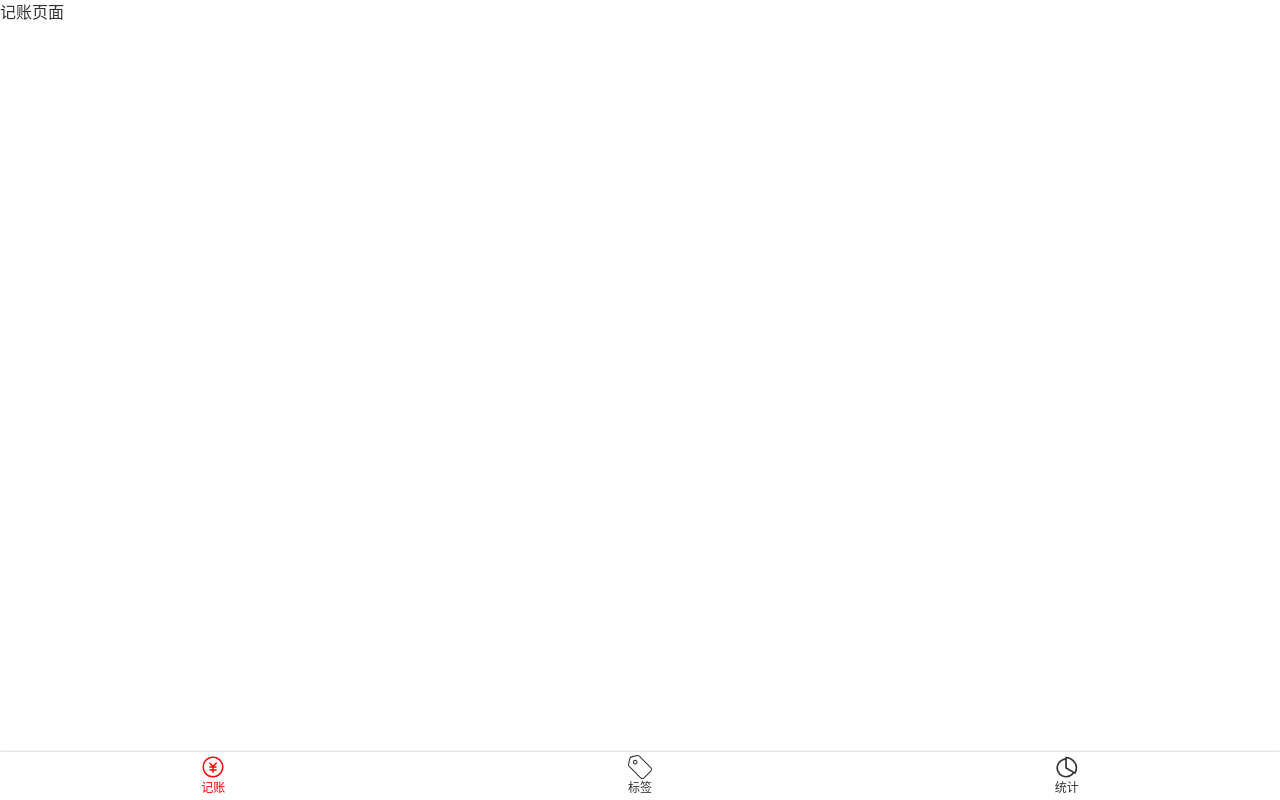
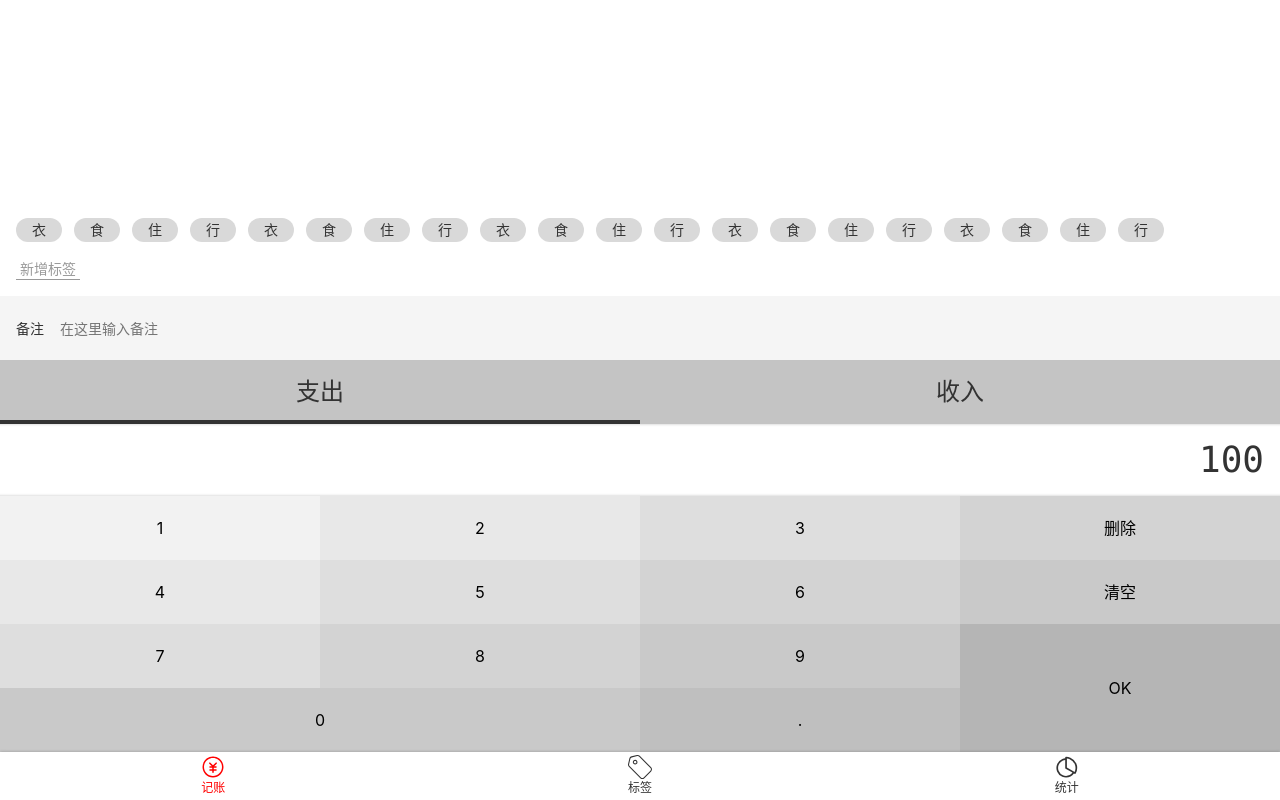
Before and after one commit to niuniu315/wangcai-2, a Vue app: page /#/money in a window 1280 px wide. Built offline with nearby package versions, Linux system fonts and the light colour scheme.

Commit message:
实现记账页面样式并模块化

```diff
--- a/src/App.vue
+++ b/src/App.vue
@@ -15,5 +15,6 @@
   color: #333;
   font-family: $font-hei;
   line-height: 1.5;
+
 }
 </style>
--- a/src/assets/style/helper.scss
+++ b/src/assets/style/helper.scss
@@ -1,5 +1,19 @@
 $font-hei: -apple-system, "Noto Sans", "Helvetica Neue", Helvetica, "Nimbus Sans L", Arial, "Liberation Sans", "PingFang SC", "Hiragino Sans GB", "Noto Sans CJK SC", "Source Han Sans SC", "Source Han Sans CN", "Microsoft YaHei", "Wenquanyi Micro Hei", "WenQuanYi Zen Hei", "ST Heiti", SimHei, "WenQuanYi Zen Hei Sharp", sans-serif;
 $font-kai: Baskerville, Georgia, "Liberation Serif", "Kaiti SC", STKaiti, "AR PL UKai CN", "AR PL UKai HK", "AR PL UKai TW", "AR PL UKai TW MBE", "AR PL KaitiM GB", KaiTi, KaiTi_GB2312, DFKai-SB, "TW\-Kai", serif;
 $font-song: Georgia, "Nimbus Roman No9 L", "Songti SC", "Noto Serif CJK SC", "Source Han Serif SC", "Source Han Serif CN", STSong, "AR PL New Sung", "AR PL SungtiL GB", NSimSun, SimSun, "TW\-Sung", "WenQuanYi Bitmap Song", "AR PL UMing CN", "AR PL UMing HK", "AR PL UMing TW", "AR PL UMing TW MBE", PMingLiU, MingLiU, serif;
-
 $color-highlight: #f00;
+%clearFix {
+  &::after {
+    content: '';
+    clear: both;
+    display: block;
+  }
+}
+$color-shadow: rgba(0, 0, 0, 0.25);
+%outerShadow {
+  box-shadow: 0 0 3px $color-shadow;
+}
+%innerShadow {
+  box-shadow: inset 0 -3px 3px -3px $color-shadow,
+  inset 0 3px 3px -3px $color-shadow;
+}
--- a/src/assets/style/reset.scss
+++ b/src/assets/style/reset.scss
@@ -6,3 +6,12 @@
   text-decoration: none;
   color: inherit;
 }
+ul, ol{
+  list-style: none;
+}
+button, input{
+  font: inherit;
+}
+:focus{
+  outline: none;
+}
--- a/src/components/Layout.vue
+++ b/src/components/Layout.vue
@@ -1,6 +1,6 @@
 <template>
-  <div class="nav-wrapper">
-    <div class="content">
+  <div class="layout-wrapper" :class="classPrefix && `${classPrefix}-wrapper`">
+    <div class="content" :class="classPrefix && `${classPrefix}-content`   ">
       <slot/>
     </div>
     <Nav/>
@@ -9,12 +9,13 @@
 
 <script lang="ts">
 export default {
+  props: ['classPrefix'],
   name: 'Layout'
 };
 </script>
 
 <style lang="scss" scoped>
-.nav-wrapper {
+.layout-wrapper {
   display: flex;
   flex-direction: column;
   height: 100vh;
--- /dev/null
+++ b/src/components/Money/Notes.vue
@@ -0,0 +1,34 @@
+<template>
+  <div>
+    <label class="notes">
+      <span class="name">备注</span>
+      <input type="text" placeholder="在这里输入备注">
+    </label>
+  </div>
+</template>
+
+<script lang="ts">
+export default {
+  name: 'Notes'
+};
+</script>
+
+<style lang="scss" scoped>
+.notes {
+  font-size: 14px;
+  background: #f5f5f5;
+  padding-left: 16px;
+  display: flex;
+  align-items: center;
+  .name {
+    padding-right: 16px;
+  }
+  input {
+    height: 64px;
+    flex-grow: 1;
+    background: transparent;
+    border: none;
+    padding-right: 16px;
+  }
+}
+</style>
--- /dev/null
+++ b/src/components/Money/NumberPad.vue
@@ -0,0 +1,80 @@
+<template>
+  <div class="numberPad">
+    <div class="output">100</div>
+    <div class="buttons">
+      <button>1</button>
+      <button>2</button>
+      <button>3</button>
+      <button>删除</button>
+      <button>4</button>
+      <button>5</button>
+      <button>6</button>
+      <button>清空</button>
+      <button>7</button>
+      <button>8</button>
+      <button>9</button>
+      <button class="ok">OK</button>
+      <button class="zero">0</button>
+      <button>.</button>
+    </div>
+  </div>
+</template>
+
+<script lang="ts">
+export default {
+  name: 'NumberPad'
+};
+</script>
+
+<style lang="scss" scoped>
+@import "~@/assets/style/helper.scss";
+.numberPad {
+  .output {
+    @extend %clearFix;
+    @extend %innerShadow;
+    font-size: 36px;
+    font-family: Consolas, monospace;
+    padding: 9px 16px;
+    text-align: right;
+  }
+  .buttons {
+    @extend %clearFix;
+    > button {
+      width: 25%;
+      height: 64px;
+      float: left;
+      background: transparent;
+      border: none;
+      &.ok {
+        height: 64*2px;
+        float: right;
+      }
+      &.zero {
+        width: 25*2%;
+      }
+      $bg: #f2f2f2;
+      &:nth-child(1) {
+        background: $bg;
+      }
+      &:nth-child(2), &:nth-child(5) {
+        background: darken($bg, 4%);
+      }
+      &:nth-child(3), &:nth-child(6), &:nth-child(9) {
+        background: darken($bg, 4*2%);
+      }
+      &:nth-child(4), &:nth-child(7), &:nth-child(10) {
+        background: darken($bg, 4*3%);
+      }
+      &:nth-child(8), &:nth-child(11), &:nth-child(13) {
+        background: darken($bg, 4*4%);
+      }
+      &:nth-child(14) {
+        background: darken($bg, 4*5%);
+      }
+      &:nth-child(12) {
+        background: darken($bg, 4*6%);
+      }
+    }
+  }
+}
+</style>
--- /dev/null
+++ b/src/components/Money/Tags.vue
@@ -0,0 +1,71 @@
+<template>
+  <div class="tags">
+    <div class="new">
+      <button>新增标签</button>
+    </div>
+    <ul class="current">
+      <li>衣</li>
+      <li>食</li>
+      <li>住</li>
+      <li>行</li>
+      <li>衣</li>
+      <li>食</li>
+      <li>住</li>
+      <li>行</li>
+      <li>衣</li>
+      <li>食</li>
+      <li>住</li>
+      <li>行</li>
+      <li>衣</li>
+      <li>食</li>
+      <li>住</li>
+      <li>行</li>
+      <li>衣</li>
+      <li>食</li>
+      <li>住</li>
+      <li>行</li>
+    </ul>
+  </div>
+
+</template>
+
+<script lang="ts">
+export default {
+  name: 'Tags'
+};
+</script>
+
+<style lang="scss" scoped>
+.tags {
+  font-size: 14px;
+  padding: 16px;
+  flex-grow: 1;
+  display: flex;
+  flex-direction: column-reverse;
+  > .current {
+    display: flex;
+    flex-wrap: wrap;
+    > li {
+      background: #d9d9d9;
+      $h: 24px;
+      height: $h;
+      line-height: $h;
+      border-radius: $h/2;
+      padding: 0 16px;
+      margin-right: 12px;
+      margin-top: 4px;
+    }
+  }
+  > .new {
+    padding-top: 16px;
+    button {
+      background: transparent;
+      border: none;
+      color: #999;
+      border-bottom: 1px solid;
+      padding: 0 4px;
+    }
+  }
+}
+
+</style>
--- /dev/null
+++ b/src/components/Money/Types.vue
@@ -0,0 +1,43 @@
+<template>
+  <div>
+    <ul class="types">
+      <li class="selected">支出</li>
+      <li>收入</li>
+    </ul>
+  </div>
+</template>
+
+<script lang="ts">
+export default {
+  name: 'Types'
+};
+</script>
+
+<style lang="scss" scoped>
+.types {
+  background: #c4c4c4;
+  display: flex;
+  text-align: center;
+  font-size: 24px;
+
+  > li {
+    width: 50%;
+    height: 64px;
+    display: flex;
+    justify-content: center;
+    align-items: center;
+    position: relative;
+
+    &.selected::after {
+      content: '';
+      position: absolute;
+      bottom: 0;
+      left: 0;
+      width: 100%;
+      height: 4px;
+      background: #333;
+    }
+  }
+}
+
+</style>
--- a/src/components/Nav.vue
+++ b/src/components/Nav.vue
@@ -22,9 +22,11 @@
 </script>
 
 <style lang="scss" scoped>
+@import "~@/assets/style/helper.scss";
+
 nav {
   display: flex;
-  box-shadow: 0 0 3px rgba(0, 0, 0, 0.25);
+  @extend %outerShadow;
   font-size: 12px;
   > .item {
     padding: 3px 0;
@@ -38,7 +40,7 @@
       height: 24px;
     }
   }> .item.selected{
-     color: red;
+     color: $color-highlight;
    }
 }
 </style>
--- a/src/views/Money.vue
+++ b/src/views/Money.vue
@@ -1,15 +1,27 @@
 <template>
-  <Layout>
-    <p>记账页面</p>
+  <Layout class-prefix="layout">
+    <NumberPad/>
+    <Types/>
+    <Notes/>
+    <Tags/>
   </Layout>
 </template>
 
 <script lang="ts">
+import NumberPad from '@/components/Money/NumberPad.vue';
+import Types from '@/components/Money/Types.vue';
+import Notes from '@/components/Money/Notes.vue';
+import Tags from '@/components/Money/Tags.vue';
+
 export default {
-  name: "Money"
-}
+  name: 'Money',
+  components: {Tags, Notes, Types, NumberPad},
+};
 </script>
 
-<style lang="scss" scoped>
-
+<style lang="scss">
+.layout-content {
+  display: flex;
+  flex-direction: column-reverse;
+}
 </style>
```
